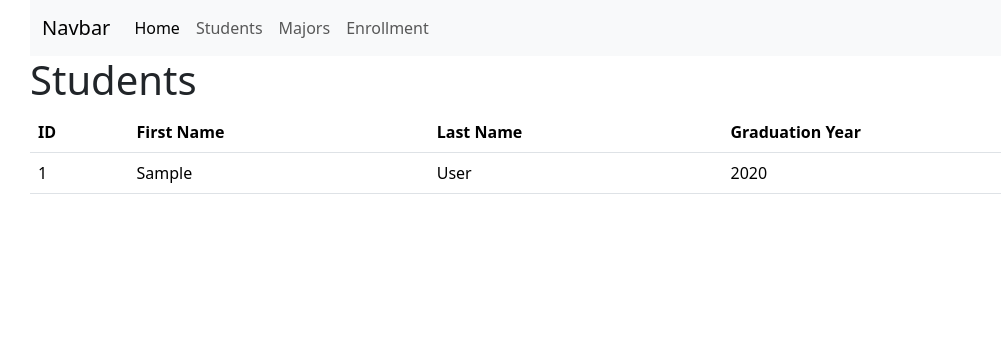
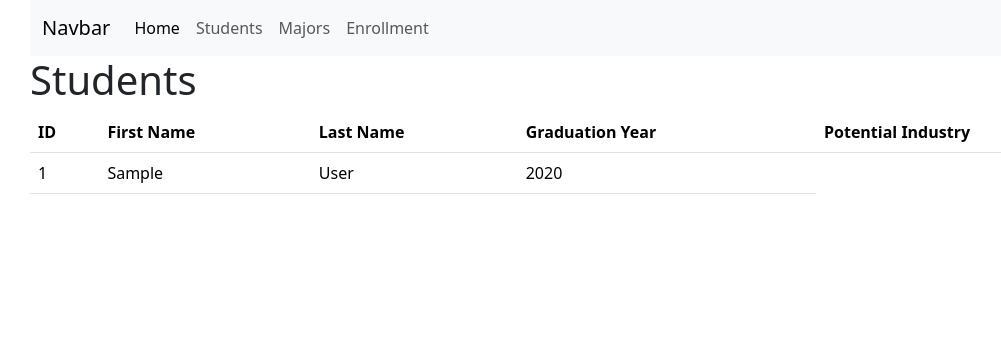
Before and after one commit to FavioPerez24/HW3-MIS4013, a PHP site: page /students.php in a window 1280 px wide. Shown: the top 356 px of the page, without its empty margins (52-1053 px from the left). Run offline with PHP 8.4, Linux system fonts and the light colour scheme; tables that the repository leaves empty or names only in its code hold one stand-in row (values such as "Sample post").

Commit message:
Update view-students.php

```diff
--- a/view-students.php
+++ b/view-students.php
@@ -7,6 +7,7 @@
       <th>First Name</th>
       <th>Last Name</th>
       <th>Graduation Year</th>
+      <th>Potential Industry</th>
       </tr>
     </thead>
     <tbody>
```
